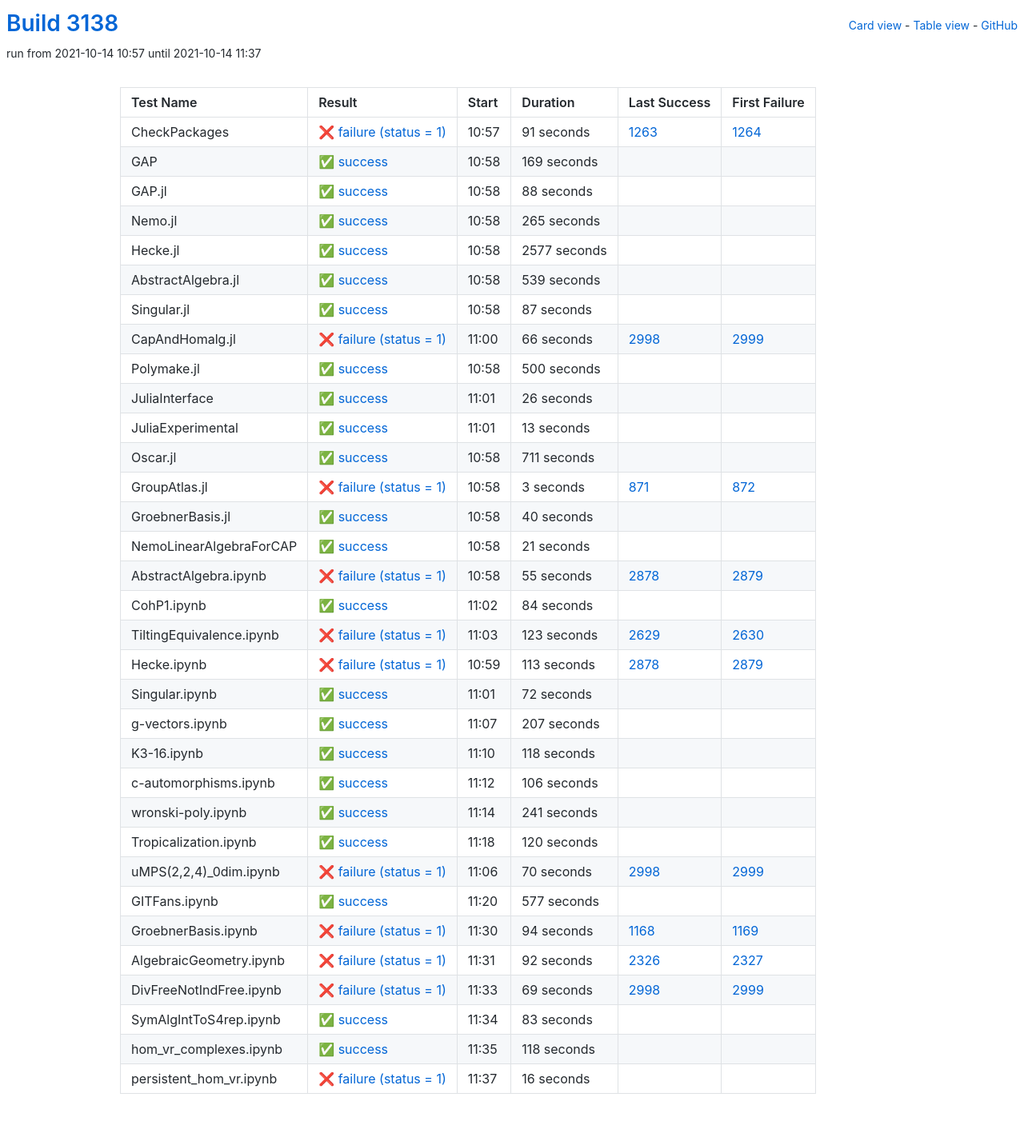
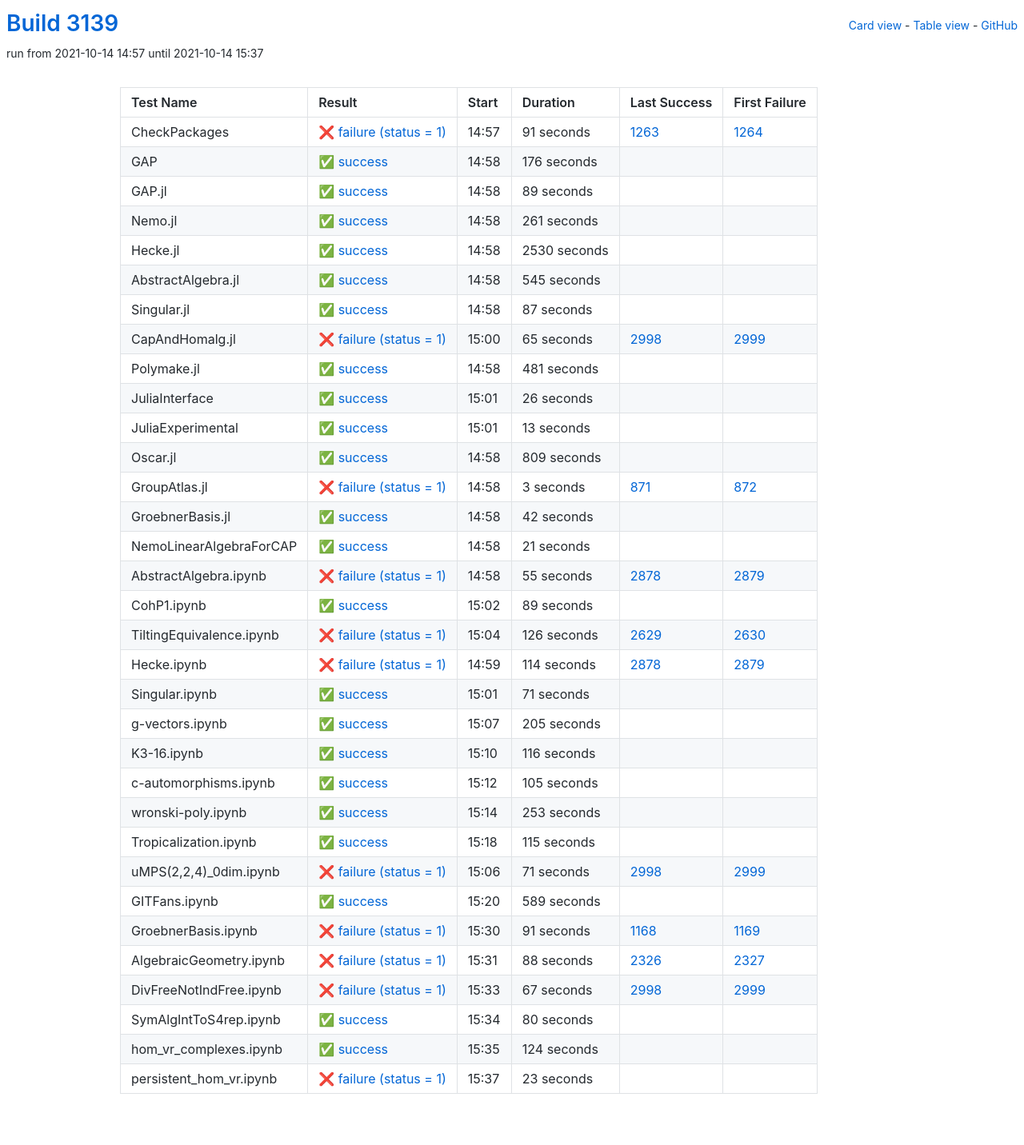
Before and after one commit to oscar-system/oscar-ci-status-stable, a Jekyll site: the page built from table.html, in a window 1280 px wide. Shown: the whole page at 80% size. Built offline with Jekyll 4.4.1, drawn with Linux system fonts in a browser that asks for light colours.

Commit message:
Build #3139

```diff
--- a/_data/ci.yml
+++ b/_data/ci.yml
@@ -1,6 +1,6 @@
 ---
-build: 3138
-build_url: https://oscarci.mathematik.uni-kl.de/job/oscar-stable/3138/
+build: 3139
+build_url: https://oscarci.mathematik.uni-kl.de/job/oscar-stable/3139/
 job: oscar-stable
 organization: oscar-system
 repo: oscar-ci-status-stable
@@ -8,8 +8,8 @@ repourl: https://github.com/oscar-system/oscar-ci-status-stable
 tests:
 - name: CheckPackages
   id: checkpackages
-  log: https://oscarci.mathematik.uni-kl.de/job/oscar-stable/3138/artifact/logs/build-3138/CheckPackages.log
-  start: 2021-10-14 10:57
+  log: https://oscarci.mathematik.uni-kl.de/job/oscar-stable/3139/artifact/logs/build-3139/CheckPackages.log
+  start: 2021-10-14 14:57
   success: false
   exitcode: 1
   status: failure
@@ -20,68 +20,68 @@ tests:
   first_failure_url: https://oscarci.mathematik.uni-kl.de/job/oscar-stable/1264/
 - name: GAP
   id: gap
-  log: https://oscarci.mathematik.uni-kl.de/job/oscar-stable/3138/artifact/logs/build-3138/GAP.log
-  start: 2021-10-14 10:58
+  log: https://oscarci.mathematik.uni-kl.de/job/oscar-stable/3139/artifact/logs/build-3139/GAP.log
+  start: 2021-10-14 14:58
   success: true
   exitcode: 0
   status: success
-  duration: 169
+  duration: 176
   last_success: false
   last_success_url:
   first_failure: false
   first_failure_url:
 - name: GAP.jl
   id: gap-jl
-  log: https://oscarci.mathematik.uni-kl.de/job/oscar-stable/3138/artifact/logs/build-3138/GAP.jl.log
-  start: 2021-10-14 10:58
+  log: https://oscarci.mathematik.uni-kl.de/job/oscar-stable/3139/artifact/logs/build-3139/GAP.jl.log
+  start: 2021-10-14 14:58
   success: true
   exitcode: 0
   status: success
-  duration: 88
+  duration: 89
   last_success: false
   last_success_url:
   first_failure: false
   first_failure_url:
 - name: Nemo.jl
   id: nemo-jl
-  log: https://oscarci.mathematik.uni-kl.de/job/oscar-stable/3138/artifact/logs/build-3138/Nemo.jl.log
-  start: 2021-10-14 10:58
+  log: https://oscarci.mathematik.uni-kl.de/job/oscar-stable/3139/artifact/logs/build-3139/Nemo.jl.log
+  start: 2021-10-14 14:58
   success: true
   exitcode: 0
   status: success
-  duration: 265
+  duration: 261
   last_success: false
   last_success_url:
   first_failure: false
   first_failure_url:
 - name: Hecke.jl
   id: hecke-jl
-  log: https://oscarci.mathematik.uni-kl.de/job/oscar-stable/3138/artifact/logs/build-3138/Hecke.jl.log
-  start: 2021-10-14 10:58
+  log: https://oscarci.mathematik.uni-kl.de/job/oscar-stable/3139/artifact/logs/build-3139/Hecke.jl.log
+  start: 2021-10-14 14:58
   success: true
   exitcode: 0
   status: success
-  duration: 2577
+  duration: 2530
   last_success: false
   last_success_url:
   first_failure: false
   first_failure_url:
 - name: AbstractAlgebra.jl
   id: abstractalgebra-jl
-  log: https://oscarci.mathematik.uni-kl.de/job/oscar-stable/3138/artifact/logs/build-3138/AbstractAlgebra.jl.log
-  start: 2021-10-14 10:58
+  log: https://oscarci.mathematik.uni-kl.de/job/oscar-stable/3139/artifact/logs/build-3139/AbstractAlgebra.jl.log
+  start: 2021-10-14 14:58
   success: true
   exitcode: 0
   status: success
-  duration: 539
+  duration: 545
   last_success: false
   last_success_url:
   first_failure: false
   first_failure_url:
 - name: Singular.jl
   id: singular-jl
-  log: https://oscarci.mathematik.uni-kl.de/job/oscar-stable/3138/artifact/logs/build-3138/Singular.jl.log
-  start: 2021-10-14 10:58
+  log: https://oscarci.mathematik.uni-kl.de/job/oscar-stable/3139/artifact/logs/build-3139/Singular.jl.log
+  start: 2021-10-14 14:58
   success: true
   exitcode: 0
   status: success
@@ -92,32 +92,32 @@ tests:
   first_failure_url:
 - name: CapAndHomalg.jl
   id: capandhomalg-jl
-  log: https://oscarci.mathematik.uni-kl.de/job/oscar-stable/3138/artifact/logs/build-3138/CapAndHomalg.jl.log
-  start: 2021-10-14 11:00
+  log: https://oscarci.mathematik.uni-kl.de/job/oscar-stable/3139/artifact/logs/build-3139/CapAndHomalg.jl.log
+  start: 2021-10-14 15:00
   success: false
   exitcode: 1
   status: failure
-  duration: 66
+  duration: 65
   last_success: 2998
   last_success_url: https://oscarci.mathematik.uni-kl.de/job/oscar-stable/2998/
   first_failure: 2999
   first_failure_url: https://oscarci.mathematik.uni-kl.de/job/oscar-stable/2999/
 - name: Polymake.jl
   id: polymake-jl
-  log: https://oscarci.mathematik.uni-kl.de/job/oscar-stable/3138/artifact/logs/build-3138/Polymake.jl.log
-  start: 2021-10-14 10:58
+  log: https://oscarci.mathematik.uni-kl.de/job/oscar-stable/3139/artifact/logs/build-3139/Polymake.jl.log
+  start: 2021-10-14 14:58
   success: true
   exitcode: 0
   status: success
-  duration: 500
+  duration: 481
   last_success: false
   last_success_url:
   first_failure: false
   first_failure_url:
 - name: JuliaInterface
   id: juliainterface
-  log: https://oscarci.mathematik.uni-kl.de/job/oscar-stable/3138/artifact/logs/build-3138/JuliaInterface.log
-  start: 2021-10-14 11:01
+  log: https://oscarci.mathematik.uni-kl.de/job/oscar-stable/3139/artifact/logs/build-3139/JuliaInterface.log
+  start: 2021-10-14 15:01
   success: true
   exitcode: 0
   status: success
@@ -128,8 +128,8 @@ tests:
   first_failure_url:
 - name: JuliaExperimental
   id: juliaexperimental
-  log: https://oscarci.mathematik.uni-kl.de/job/oscar-stable/3138/artifact/logs/build-3138/JuliaExperimental.log
-  start: 2021-10-14 11:01
+  log: https://oscarci.mathematik.uni-kl.de/job/oscar-stable/3139/artifact/logs/build-3139/JuliaExperimental.log
+  start: 2021-10-14 15:01
   success: true
   exitcode: 0
   status: success
@@ -140,20 +140,20 @@ tests:
   first_failure_url:
 - name: Oscar.jl
   id: oscar-jl
-  log: https://oscarci.mathematik.uni-kl.de/job/oscar-stable/3138/artifact/logs/build-3138/Oscar.jl.log
-  start: 2021-10-14 10:58
+  log: https://oscarci.mathematik.uni-kl.de/job/oscar-stable/3139/artifact/logs/build-3139/Oscar.jl.log
+  start: 2021-10-14 14:58
   success: true
   exitcode: 0
   status: success
-  duration: 711
+  duration: 809
   last_success: false
   last_success_url:
   first_failure: false
   first_failure_url:
 - name: GroupAtlas.jl
   id: groupatlas-jl
-  log: https://oscarci.mathematik.uni-kl.de/job/oscar-stable/3138/artifact/logs/build-3138/GroupAtlas.jl.log
-  start: 2021-10-14 10:58
+  log: https://oscarci.mathematik.uni-kl.de/job/oscar-stable/3139/artifact/logs/build-3139/GroupAtlas.jl.log
+  start: 2021-10-14 14:58
   success: false
   exitcode: 1
   status: failure
@@ -164,20 +164,20 @@ tests:
   first_failure_url: https://oscarci.mathematik.uni-kl.de/job/oscar-stable/872/
 - name: GroebnerBasis.jl
   id: groebnerbasis-jl
-  log: https://oscarci.mathematik.uni-kl.de/job/oscar-stable/3138/artifact/logs/build-3138/GroebnerBasis.jl.log
-  start: 2021-10-14 10:58
+  log: https://oscarci.mathematik.uni-kl.de/job/oscar-stable/3139/artifact/logs/build-3139/GroebnerBasis.jl.log
+  start: 2021-10-14 14:58
   success: true
   exitcode: 0
   status: success
-  duration: 40
+  duration: 42
   last_success: false
   last_success_url:
   first_failure: false
   first_failure_url:
 - name: NemoLinearAlgebraForCAP
   id: nemolinearalgebraforcap
-  log: https://oscarci.mathematik.uni-kl.de/job/oscar-stable/3138/artifact/logs/build-3138/NemoLinearAlgebraForCAP.log
-  start: 2021-10-14 10:58
+  log: https://oscarci.mathematik.uni-kl.de/job/oscar-stable/3139/artifact/logs/build-3139/NemoLinearAlgebraForCAP.log
+  start: 2021-10-14 14:58
   success: true
   exitcode: 0
   status: success
@@ -188,8 +188,8 @@ tests:
   first_failure_url:
 - name: AbstractAlgebra.ipynb
   id: abstractalgebra-ipynb
-  log: https://oscarci.mathematik.uni-kl.de/job/oscar-stable/3138/artifact/logs/build-3138/AbstractAlgebra.ipynb.log
-  start: 2021-10-14 10:58
+  log: https://oscarci.mathematik.uni-kl.de/job/oscar-stable/3139/artifact/logs/build-3139/AbstractAlgebra.ipynb.log
+  start: 2021-10-14 14:58
   success: false
   exitcode: 1
   status: failure
@@ -200,204 +200,204 @@ tests:
   first_failure_url: https://oscarci.mathematik.uni-kl.de/job/oscar-stable/2879/
 - name: CohP1.ipynb
   id: cohp1-ipynb
-  log: https://oscarci.mathematik.uni-kl.de/job/oscar-stable/3138/artifact/logs/build-3138/CohP1.ipynb.log
-  start: 2021-10-14 11:02
+  log: https://oscarci.mathematik.uni-kl.de/job/oscar-stable/3139/artifact/logs/build-3139/CohP1.ipynb.log
+  start: 2021-10-14 15:02
   success: true
   exitcode: 0
   status: success
-  duration: 84
+  duration: 89
   last_success: false
   last_success_url:
   first_failure: false
   first_failure_url:
 - name: TiltingEquivalence.ipynb
   id: tiltingequivalence-ipynb
-  log: https://oscarci.mathematik.uni-kl.de/job/oscar-stable/3138/artifact/logs/build-3138/TiltingEquivalence.ipynb.log
-  start: 2021-10-14 11:03
+  log: https://oscarci.mathematik.uni-kl.de/job/oscar-stable/3139/artifact/logs/build-3139/TiltingEquivalence.ipynb.log
+  start: 2021-10-14 15:04
   success: false
   exitcode: 1
   status: failure
-  duration: 123
+  duration: 126
   last_success: 2629
   last_success_url: https://oscarci.mathematik.uni-kl.de/job/oscar-stable/2629/
   first_failure: 2630
   first_failure_url: https://oscarci.mathematik.uni-kl.de/job/oscar-stable/2630/
 - name: Hecke.ipynb
   id: hecke-ipynb
-  log: https://oscarci.mathematik.uni-kl.de/job/oscar-stable/3138/artifact/logs/build-3138/Hecke.ipynb.log
-  start: 2021-10-14 10:59
+  log: https://oscarci.mathematik.uni-kl.de/job/oscar-stable/3139/artifact/logs/build-3139/Hecke.ipynb.log
+  start: 2021-10-14 14:59
   success: false
   exitcode: 1
   status: failure
-  duration: 113
+  duration: 114
   last_success: 2878
   last_success_url: https://oscarci.mathematik.uni-kl.de/job/oscar-stable/2878/
   first_failure: 2879
   first_failure_url: https://oscarci.mathematik.uni-kl.de/job/oscar-stable/2879/
 - name: Singular.ipynb
   id: singular-ipynb
-  log: https://oscarci.mathematik.uni-kl.de/job/oscar-stable/3138/artifact/logs/build-3138/Singular.ipynb.log
-  start: 2021-10-14 11:01
+  log: https://oscarci.mathematik.uni-kl.de/job/oscar-stable/3139/artifact/logs/build-3139/Singular.ipynb.log
+  start: 2021-10-14 15:01
   success: true
   exitcode: 0
   status: success
-  duration: 72
+  duration: 71
   last_success: false
   last_success_url:
   first_failure: false
   first_failure_url:
 - name: g-vectors.ipynb
   id: g-vectors-ipynb
-  log: https://oscarci.mathematik.uni-kl.de/job/oscar-stable/3138/artifact/logs/build-3138/g-vectors.ipynb.log
-  start: 2021-10-14 11:07
+  log: https://oscarci.mathematik.uni-kl.de/job/oscar-stable/3139/artifact/logs/build-3139/g-vectors.ipynb.log
+  start: 2021-10-14 15:07
   success: true
   exitcode: 0
   status: success
-  duration: 207
+  duration: 205
   last_success: false
   last_success_url:
   first_failure: false
   first_failure_url:
 - name: K3-16.ipynb
   id: k3-16-ipynb
-  log: https://oscarci.mathematik.uni-kl.de/job/oscar-stable/3138/artifact/logs/build-3138/K3-16.ipynb.log
-  start: 2021-10-14 11:10
+  log: https://oscarci.mathematik.uni-kl.de/job/oscar-stable/3139/artifact/logs/build-3139/K3-16.ipynb.log
+  start: 2021-10-14 15:10
   success: true
   exitcode: 0
   status: success
-  duration: 118
+  duration: 116
   last_success: false
   last_success_url:
   first_failure: false
   first_failure_url:
 - name: c-automorphisms.ipynb
   id: c-automorphisms-ipynb
-  log: https://oscarci.mathematik.uni-kl.de/job/oscar-stable/3138/artifact/logs/build-3138/c-automorphisms.ipynb.log
-  start: 2021-10-14 11:12
+  log: https://oscarci.mathematik.uni-kl.de/job/oscar-stable/3139/artifact/logs/build-3139/c-automorphisms.ipynb.log
+  start: 2021-10-14 15:12
   success: true
   exitcode: 0
   status: success
-  duration: 106
+  duration: 105
   last_success: false
   last_success_url:
   first_failure: false
   first_failure_url:
 - name: wronski-poly.ipynb
   id: wronski-poly-ipynb
-  log: https://oscarci.mathematik.uni-kl.de/job/oscar-stable/3138/artifact/logs/build-3138/wronski-poly.ipynb.log
-  start: 2021-10-14 11:14
+  log: https://oscarci.mathematik.uni-kl.de/job/oscar-stable/3139/artifact/logs/build-3139/wronski-poly.ipynb.log
+  start: 2021-10-14 15:14
   success: true
   exitcode: 0
   status: success
-  duration: 241
+  duration: 253
   last_success: false
   last_success_url:
   first_failure: false
   first_failure_url:
 - name: Tropicalization.ipynb
   id: tropicalization-ipynb
-  log: https://oscarci.mathematik.uni-kl.de/job/oscar-stable/3138/artifact/logs/build-3138/Tropicalization.ipynb.log
-  start: 2021-10-14 11:18
+  log: https://oscarci.mathematik.uni-kl.de/job/oscar-stable/3139/artifact/logs/build-3139/Tropicalization.ipynb.log
+  start: 2021-10-14 15:18
   success: true
   exitcode: 0
   status: success
-  duration: 120
+  duration: 115
   last_success: false
   last_success_url:
   first_failure: false
   first_failure_url:
 - name: uMPS(2,2,4)_0dim.ipynb
   id: umps-2-2-4-0dim-ipynb
-  log: https://oscarci.mathematik.uni-kl.de/job/oscar-stable/3138/artifact/logs/build-3138/uMPS-2-2-4-_0dim.ipynb.log
-  start: 2021-10-14 11:06
+  log: https://oscarci.mathematik.uni-kl.de/job/oscar-stable/3139/artifact/logs/build-3139/uMPS-2-2-4-_0dim.ipynb.log
+  start: 2021-10-14 15:06
   success: false
   exitcode: 1
   status: failure
-  duration: 70
+  duration: 71
   last_success: 2998
   last_success_url: https://oscarci.mathematik.uni-kl.de/job/oscar-stable/2998/
   first_failure: 2999
   first_failure_url: https://oscarci.mathematik.uni-kl.de/job/oscar-stable/2999/
 - name: GITFans.ipynb
   id: gitfans-ipynb
-  log: https://oscarci.mathematik.uni-kl.de/job/oscar-stable/3138/artifact/logs/build-3138/GITFans.ipynb.log
-  start: 2021-10-14 11:20
+  log: https://oscarci.mathematik.uni-kl.de/job/oscar-stable/3139/artifact/logs/build-3139/GITFans.ipynb.log
+  start: 2021-10-14 15:20
   success: true
   exitcode: 0
   status: success
-  duration: 577
+  duration: 589
   last_success: false
   last_success_url:
   first_failure: false
   first_failure_url:
 - name: GroebnerBasis.ipynb
   id: groebnerbasis-ipynb
-  log: https://oscarci.mathematik.uni-kl.de/job/oscar-stable/3138/artifact/logs/build-3138/GroebnerBasis.ipynb.log
-  start: 2021-10-14 11:30
+  log: https://oscarci.mathematik.uni-kl.de/job/oscar-stable/3139/artifact/logs/build-3139/GroebnerBasis.ipynb.log
+  start: 2021-10-14 15:30
   success: false
   exitcode: 1
   status: failure
-  duration: 94
+  duration: 91
   last_success: 1168
   last_success_url: https://oscarci.mathematik.uni-kl.de/job/oscar-stable/1168/
   first_failure: 1169
   first_failure_url: https://oscarci.mathematik.uni-kl.de/job/oscar-stable/1169/
 - name: AlgebraicGeometry.ipynb
   id: algebraicgeometry-ipynb
-  log: https://oscarci.mathematik.uni-kl.de/job/oscar-stable/3138/artifact/logs/build-3138/AlgebraicGeometry.ipynb.log
-  start: 2021-10-14 11:31
+  log: https://oscarci.mathematik.uni-kl.de/job/oscar-stable/3139/artifact/logs/build-3139/AlgebraicGeometry.ipynb.log
+  start: 2021-10-14 15:31
   success: false
   exitcode: 1
   status: failure
-  duration: 92
+  duration: 88
   last_success: 2326
   last_success_url: https://oscarci.mathematik.uni-kl.de/job/oscar-stable/2326/
   first_failure: 2327
   first_failure_url: https://oscarci.mathematik.uni-kl.de/job/oscar-stable/2327/
 - name: DivFreeNotIndFree.ipynb
   id: divfreenotindfree-ipynb
-  log: https://oscarci.mathematik.uni-kl.de/job/oscar-stable/3138/artifact/logs/build-3138/DivFreeNotIndFree.ipynb.log
-  start: 2021-10-14 11:33
+  log: https://oscarci.mathematik.uni-kl.de/job/oscar-stable/3139/artifact/logs/build-3139/DivFreeNotIndFree.ipynb.log
+  start: 2021-10-14 15:33
   success: false
   exitcode: 1
   status: failure
-  duration: 69
+  duration: 67
   last_success: 2998
   last_success_url: https://oscarci.mathematik.uni-kl.de/job/oscar-stable/2998/
   first_failure: 2999
   first_failure_url: https://oscarci.mathematik.uni-kl.de/job/oscar-stable/2999/
 - name: SymAlgIntToS4rep.ipynb
   id: symalginttos4rep-ipynb
-  log: https://oscarci.mathematik.uni-kl.de/job/oscar-stable/3138/artifact/logs/build-3138/SymAlgIntToS4rep.ipynb.log
-  start: 2021-10-14 11:34
+  log: https://oscarci.mathematik.uni-kl.de/job/oscar-stable/3139/artifact/logs/build-3139/SymAlgIntToS4rep.ipynb.log
+  start: 2021-10-14 15:34
   success: true
   exitcode: 0
   status: success
-  duration: 83
+  duration: 80
   last_success: false
   last_success_url:
   first_failure: false
   first_failure_url:
 - name: hom_vr_complexes.ipynb
   id: hom-vr-complexes-ipynb
-  log: https://oscarci.mathematik.uni-kl.de/job/oscar-stable/3138/artifact/logs/build-3138/hom_vr_complexes.ipynb.log
-  start: 2021-10-14 11:35
+  log: https://oscarci.mathematik.uni-kl.de/job/oscar-stable/3139/artifact/logs/build-3139/hom_vr_complexes.ipynb.log
+  start: 2021-10-14 15:35
   success: true
   exitcode: 0
   status: success
-  duration: 118
+  duration: 124
   last_success: false
   last_success_url:
   first_failure: false
   first_failure_url:
 - name: persistent_hom_vr.ipynb
   id: persistent-hom-vr-ipynb
-  log: https://oscarci.mathematik.uni-kl.de/job/oscar-stable/3138/artifact/logs/build-3138/persistent_hom_vr.ipynb.log
-  start: 2021-10-14 11:37
+  log: https://oscarci.mathematik.uni-kl.de/job/oscar-stable/3139/artifact/logs/build-3139/persistent_hom_vr.ipynb.log
+  start: 2021-10-14 15:37
   success: false
   exitcode: 1
   status: failure
-  duration: 16
+  duration: 23
   last_success: false
   last_success_url:
   first_failure: false
```
Also changed, not shown: README.md.
